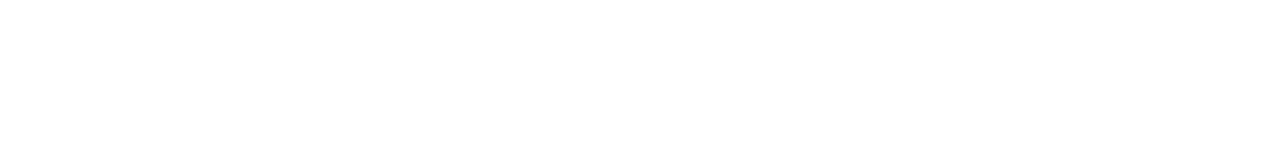
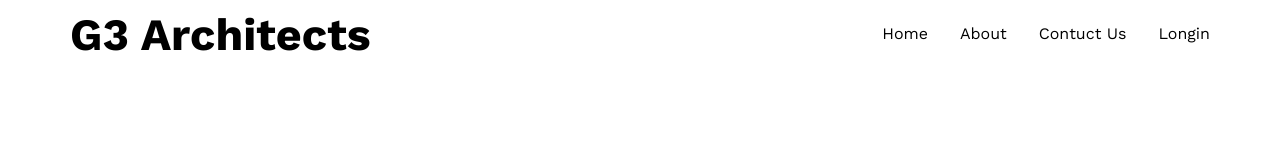
Before and after one commit to oliullahakib/module9-project-g3-architect, a plain HTML site: page index.html in a window 1280 px wide. Drawn offline with nearby package versions, Linux system fonts and the light colour scheme.

Commit message:
added navbar

```diff
--- a/index.html
+++ b/index.html
@@ -4,8 +4,21 @@
     <meta charset="UTF-8">
     <meta name="viewport" content="width=device-width, initial-scale=1.0">
     <title>G3 Architect</title>
+    <link rel="stylesheet" href="./styles/g3-architect.css">
 </head>
-<body>
-
+<body class="work-sans-font">
+    <header>
+        <nav class="nav-bar display-flex">
+            <div class="logo section-title">G3 Architects</div>
+            <ul class="nav-links display-flex">
+                <li class="link"><a href="">Home</a></li>
+                <li class="link"><a href="">About</a></li>
+                <li class="link"><a href="">Contuct Us</a></li>
+                <li class="link"><a href="">Longin</a></li>
+            </ul>
+        </nav>
+    </header>
+    <main></main>
+    <footer></footer>
 </body>
 </html>
--- /dev/null
+++ b/styles/g3-architect.css
@@ -0,0 +1,51 @@
+/* font section  */
+@import url('https://fonts.googleapis.com/css2?family=Work+Sans:ital,wght@0,100..900;1,100..900&display=swap');
+
+
+.work-sans-font {
+  font-family: "Work Sans", sans-serif;
+  font-optical-sizing: auto;
+  font-style: normal;
+}
+/* gloval veriable */
+:root{
+
+    --dark1:  color: rgba(19, 19, 19, 1);
+
+--dark2: color: rgba(66, 66, 66, 1);
+--dark3: color: rgba(114, 114, 114, 1);
+}
+/* share styles */
+.display-flex{
+    display: flex;
+}
+.section-title{
+    font-size: 2.8rem;
+    font-weight: 700;
+}
+.dark1{
+    color: rgba(19, 19, 19, 1);
+}
+.dark2{
+    color: rgba(66, 66, 66, 1);
+}
+.dark3{
+    color: rgba(114, 114, 114, 1);
+}
+/* header section style start  */
+.nav-bar{
+    max-width: 1140px;
+    justify-content: space-between;
+    margin: 0 auto;
+}
+.nav-links{
+    gap: 2rem;
+}
+.link{
+    list-style: none;
+
+}
+.link a{
+    text-decoration: none;
+    color: var(--dark2) ;
+}
```
